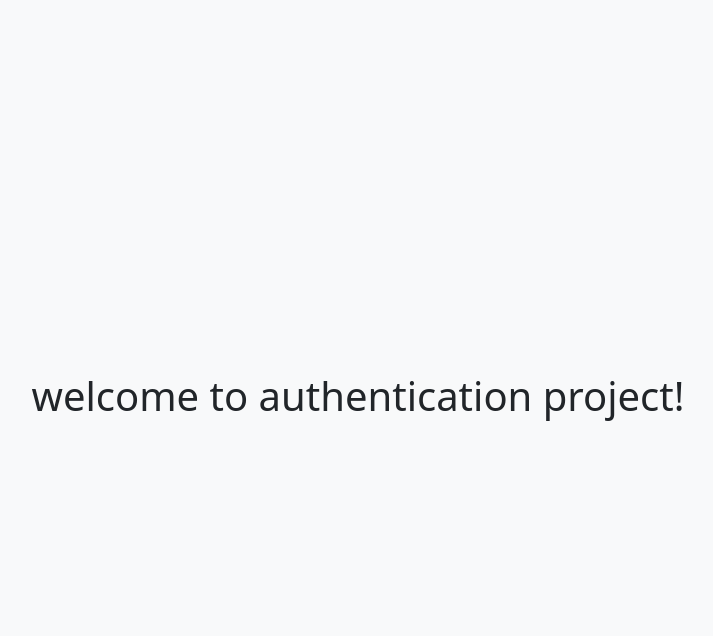
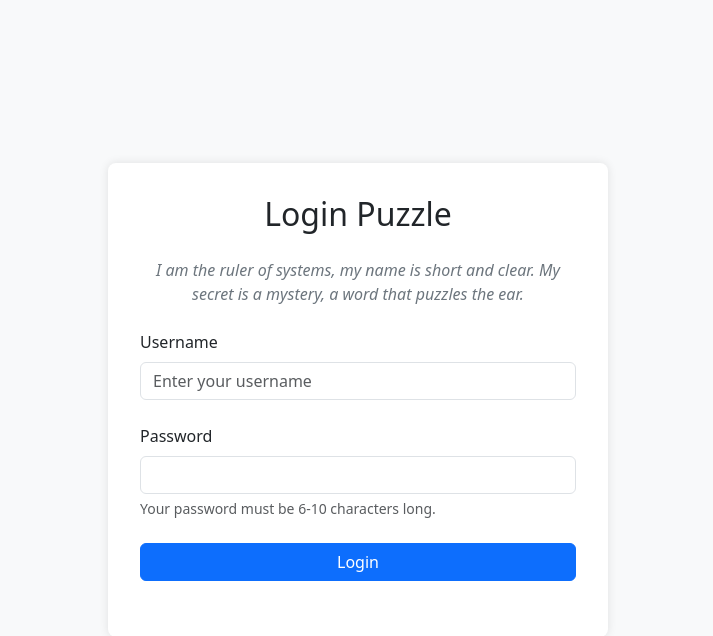
Before and after one commit to HoseinNekouei/user_authentication, a Flask app: page / in a window 1280 px wide. Shown: the top 636 px of the page, without its empty margins (282-995 px from the left). Run offline with Flask 3, Linux system fonts and the light colour scheme.

Commit message:
prepare to publish

```diff
--- a/app.py
+++ b/app.py
@@ -1,53 +1,63 @@
-from flask import Flask, render_template,session, request, url_for, flash, session, redirect
+from flask import (
+    Flask,
+    render_template,
+    session, request,
+    url_for,
+    flash, session,
+    redirect)
+
 import config
 import secrets
+import re
 # from flask_wtf import FlaskForm (I don't like use this module)
 
 app = Flask(__name__)
 app.config['SECRET_KEY'] =  config.SECRECT_KEY
 
 def generate_crsf_token():
-    if 'crsf_token' not in session:
-        session['crsf_token']= secrets.token_hex(16)
-    return session['crsf_token']
+    if 'csrf_token' not in session:
+        session['csrf_token']= secrets.token_hex(16)
+    return session['csrf_token']
 
-@app.route('/login', methods=['GET', 'POST'])
+@app.route('/', methods=['GET', 'POST'])
 def login():
     riddle = "I am the ruler of systems, my name is short and clear. My secret is a mystery, a word that puzzles the ear."
-    csrf_token= generate_crsf_token()
 
     # Get form data
     if request.method == 'POST':
         # Verify CSRF token
         if request.form.get('csrf_token') != session.get('csrf_token'):
             flash('Invalid CSRF token.', category='danger')
-            return render_template('login.html', riddle= riddle, csrf_token= csrf_token)
+            return render_template('login.html', csrf_token= generate_crsf_token(), riddle=riddle)
 
         username = request.form.get('username')
         password= request.form.get('password')
+        username = re.sub(r'[^a-z]', '', username)  # Remove any leading 'a-z' characters
+        password = re.sub(r'[^a-z]', '', password)   # Remove any leading 'a-z' characters
 
         # validation user and password
         if not username:
             flash('Username is is required.', 'danger')
-            return render_template('login.html', riddle= riddle, csrf_token= csrf_token)
+            return render_template('login.html', csrf_token= generate_crsf_token())
 
         if not password:
             flash('Password is is required.', 'danger')
-            return render_template('login.html', riddle= riddle, csrf_token= csrf_token)
+            return render_template('login.html', csrf_token= generate_crsf_token())
 
         # check credintials
         if username == config.USERNAME and password== config.PASSWORD:
-            flash('Login successful. You solved the pazzle!', 'success')
-            return redirect(url_for('index.html'))
+            session.pop('csrf_token', None)  # Clear token after successful login
+            return redirect(url_for('dashboard'))
         else:
             flash('Invalid username or password. Try solving the riddle again.', 'danger')
+            return render_template('login.html', csrf_token= generate_crsf_token(), riddle=riddle)
     else:
-        return redirect(url_for('login.html', riddle=riddle, csrf_token=csrf_token))
+        return render_template('login.html', csrf_token=generate_crsf_token(), riddle=riddle)
 
 
-@app.route('/')
-def index():
-    return render_template('index.html')
+@app.route('/dashboard')
+def dashboard():
+    return render_template('dashboard.html')
 
 if '__name__==__main__':
     app.run(debug=True)
--- a/static/style.css
+++ b/static/style.css
@@ -6,7 +6,7 @@ body {
     justify-content: center;
 }
 .login-container {
-    max-width: 400px;
+    max-width: 500px;
     width: 100%;
     padding: 2rem;
     background: #fff;
--- a/templates/login.html
+++ b/templates/login.html
@@ -10,17 +10,19 @@
         <h2 class="text-center mb-4"> Login Puzzle</h2>
         <p class="riddle">{{ riddle }}</p>
 
-        <form action="{{ url_for(login) }}">
-            <input type="hidden" name="csrf_token" value="{{ csrf_token }}">
-            <div class="mb-3">
+        <form action="{{ url_for('login') }}" method="POST">
+            <input type="hidden" id="csrf_token" name="csrf_token" value="{{ csrf_token }}">
+            <div class="mb-4">
                 <label for="username" class="form-label">Username</label>
-                <input type="text" id="username", name="username" placeholder="Enter your username" minlength="10" maxlength="15" required>
+                <input type="text" class="form-control" ="username" name="username" placeholder="Enter your username" minlength="5" maxlength="15" required>
             </div>
-            <div class="mb-3">
+            <div class="mb-4">
                 <label for="password" class="form-label">Password</label>
-                <input type="password" id="password" class="form-control" aria-describedby="passwordHelpBlock" name="password" minlength="8" maxlength="16">
+                <input type="password" id="password" class="form-control" aria-describedby="passwordHelpBlock" name="password" minlength="6" maxlength="10" required>
+                <div id="passwordHelpBlock" class="form-text mb-4" >
+                    Your password must be 6-10 characters long.
+            </div>
 
-            </div>
             {% with messages= get_flashed_messages(with_categories= true) %}
                 {% if messages %}
                     {% for category, message in messages %}
@@ -33,10 +35,7 @@
             {% endwith %}
 
             <div class="d-grid">
-                <button type="submit" class="btn btn-primary">Login></button>
-            </div>
-            <div class="text-center mt-3">
-                <a href="{{ url_for('register')}}"> Don't have an acount? Register</a>
+                <button type="submit" class="btn btn-primary">Login</button>
             </div>
         </form>
     </div>
```
Also changed, not shown: templates/dashboard.html (renamed from templates/index.html), 2 other files.
